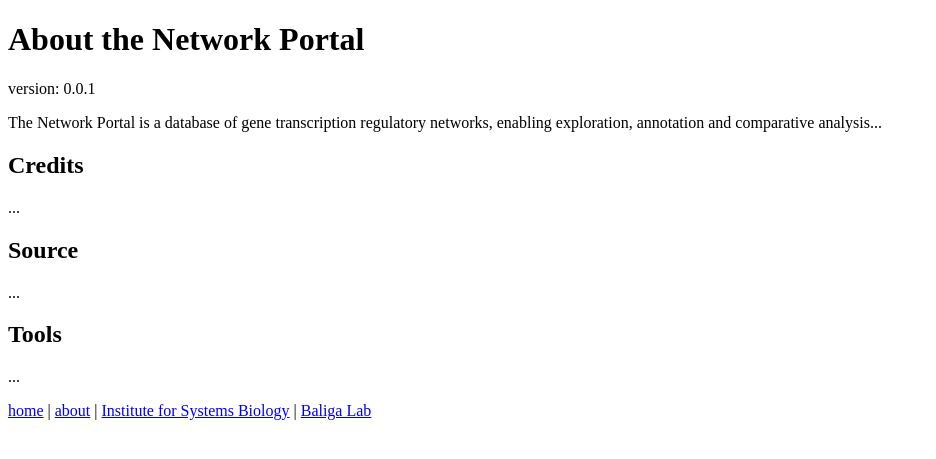
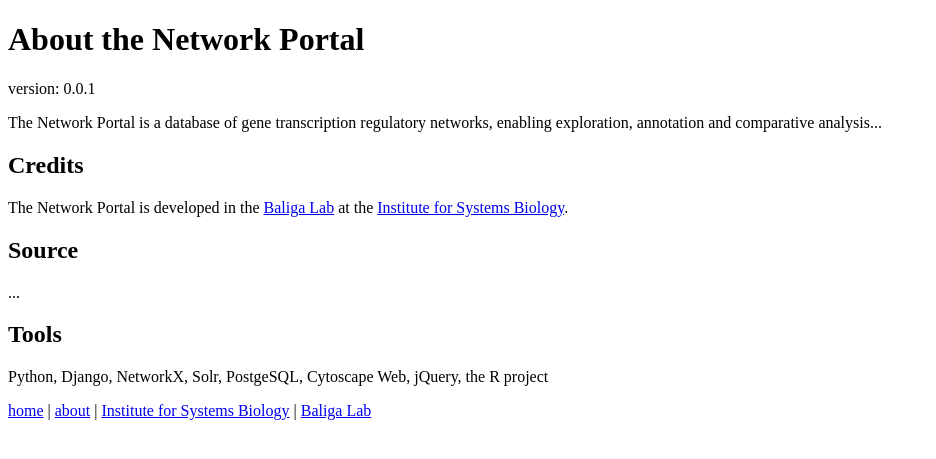
Before and after one commit to cbare/network_portal, a Django app: page /about in a window 1280 px wide. Shown: the top 459 px of the page, without its empty margins (0-936 px from the left). Run offline with Django 3.2, Linux system fonts and the light colour scheme.

Commit message:
added a count of matching biclusters to search and filled in a bit of detail on the about page

```diff
--- a/web_app/templates/about.html
+++ b/web_app/templates/about.html
@@ -7,11 +7,13 @@
     enabling exploration, annotation and comparative analysis...</p>
 
   <h2>Credits</h2>
-  <p>...</p>
+  <p>The Network Portal is developed in the <a href="http://baliga.systemsbiology.net">Baliga Lab</a>
+    at the <a href="http://systemsbiology.org">Institute for Systems Biology</a>.</p>
 
   <h2>Source</h2>
   <p>...</p>
 
   <h2>Tools</h2>
-  <p>...</p>
+  <p>Python, Django, NetworkX, Solr, PostgeSQL, Cytoscape Web, jQuery, the R project</p>
+
 {% endblock %}
--- a/web_app/templates/search.html
+++ b/web_app/templates/search.html
@@ -17,6 +17,6 @@
       <li><a href="/bicluster/{{ result.bicluster_id }}">bicluster {{ result.bicluster_id }}</a></li>
       {% endfor %}
   </ul>
-  <p><a href="/network?biclusters={{ bicluster_ids|join:"," }}">view network</a></p>
+  <p><a href="/network?biclusters={{ bicluster_ids|join:"," }}">view network for these {{ bicluster_ids|length }} biclusters</a></p>
 {% endif %}
 {% endblock %}
```
